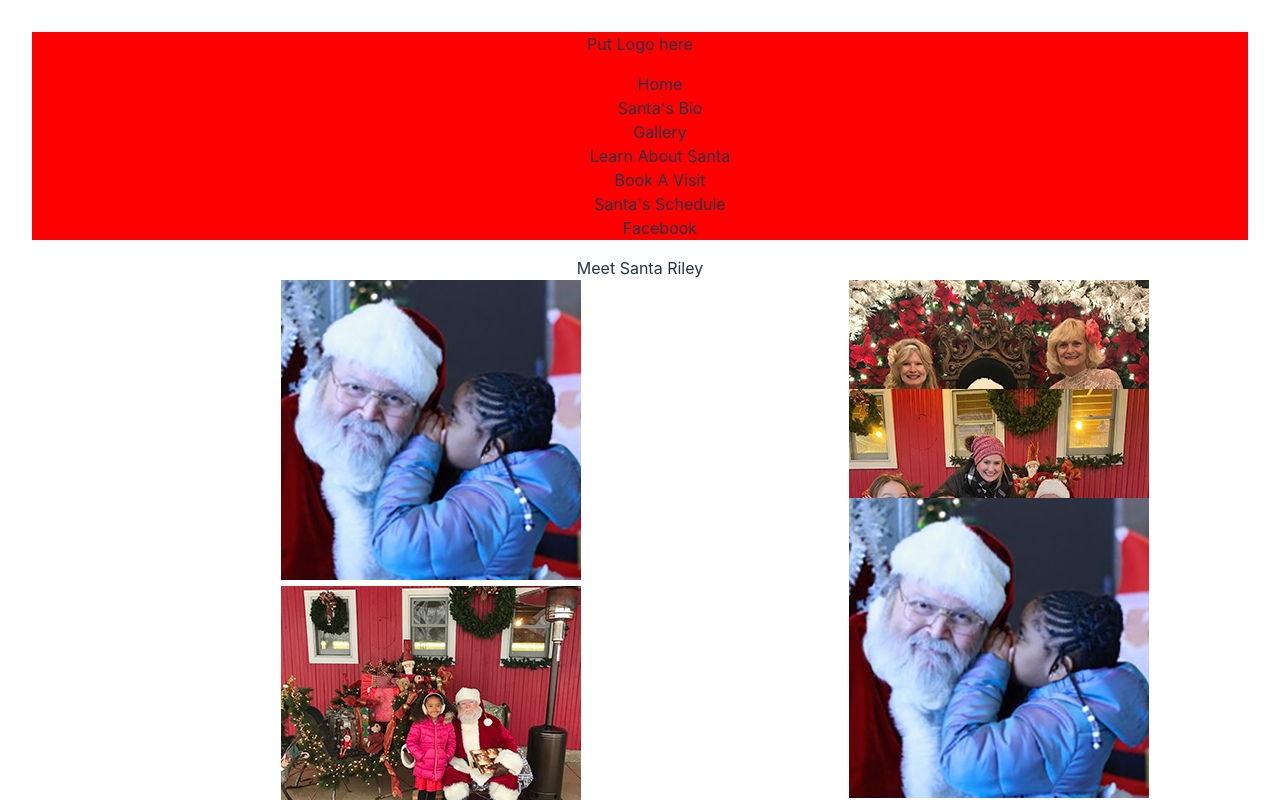
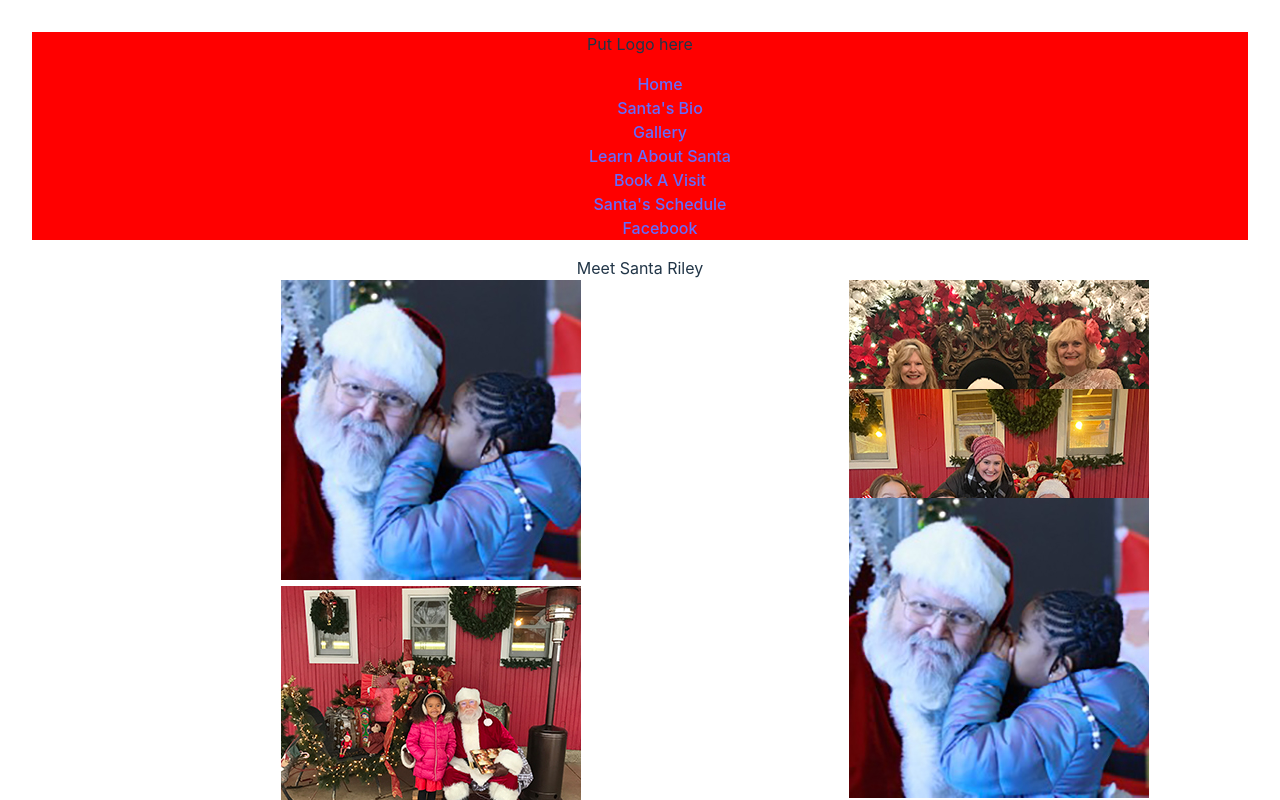
Before and after one commit to LaithsPage/my-Web-Dev-Learning, a React (Vite) app in the folder myFirstReactSite/: page / in a window 1280 px wide. Shown: the top 800 px of the page. Built offline with nearby package versions, Linux system fonts and the light colour scheme.

Commit message:
changed the way the nav renders links to use objecst instead of arrays.

```diff
--- a/myFirstReactSite/index.html
+++ b/myFirstReactSite/index.html
@@ -8,7 +8,6 @@
   </head>
   <body>
     <div id="root">
-      <h1>Hello, world!</h1>
     </div>
     <script type="module" src="/src/main.jsx"></script>
   </body>
--- a/myFirstReactSite/src/footer.jsx
+++ b/myFirstReactSite/src/footer.jsx
@@ -15,9 +15,16 @@ Some header text, then some nav links (can the nav be reused here?), then some c
 */
 import Nav from './nav.jsx'
 const links = [
-    "Home", "Santa's Bio", "Gallery",
-    "Learn About Santa", "Book A Visit", "Santa's Schedule", "Facebook"
-  ];
+
+    {link: 'index.html', text: "Home"},
+    {link: 'index.html', text: "Santa's Bio"},
+    {link: 'index.html', text: "Gallery"},
+    {link: 'index.html', text: "Learn About Santa"},
+    {link: 'index.html', text: "Book A Visit"},
+    {link: 'index.html', text: "Santa's Schedule"},
+    {link: 'index.html', text: "Facebook"},
+
+  ]
 
 export default function Footer() {
     return (
--- a/myFirstReactSite/src/main.jsx
+++ b/myFirstReactSite/src/main.jsx
@@ -7,10 +7,22 @@ import Footer from './footer.jsx'
 import './index.css'
 import './nav.css'
 
-const links = [
-  "Home", "Santa's Bio", "Gallery",
+/* const links = [
+  "index.html", "Santa's Bio", "Gallery",
   "Learn About Santa", "Book A Visit", "Santa's Schedule", "Facebook"
 ];
+ */
+const links = [
+
+  {link: 'index.html', text: "Home", id: 1},
+  {link: 'index.html', text: "Santa's Bio", id: 2},
+  {link: 'index.html', text: "Gallery", id: 3},
+  {link: 'index.html', text: "Learn About Santa", id: 4},
+  {link: 'index.html', text: "Book A Visit", id: 5},
+  {link: 'index.html', text: "Santa's Schedule", id: 6},
+  {link: 'index.html', text: "Facebook", id: 7},
+
+]
 
 ReactDOM.createRoot(document.getElementById('root')).render(
   <React.StrictMode>
--- a/myFirstReactSite/src/nav.jsx
+++ b/myFirstReactSite/src/nav.jsx
@@ -23,10 +23,15 @@ div
 /* function creates the links for the nav bar */
 function ListOfLinks({arrayOfLinks}) {
 
+    function handleMouseOver() {
+        alert('You hovered me!');
+    }
+
     return (
         <ul>
-            {arrayOfLinks.map((element, index) => (
-                <li key={index}>{element}</li>
+            {arrayOfLinks.map(({link, text, id}) => (
+            <li key={id}><a href={link} onMouseOver={handleMouseOver}>{text}</a>
+            </li>
             ))}
         </ul>
     );
@@ -51,6 +56,22 @@ export default function Nav({links}) {
     );
 }
 const links = [
-    "Home", "Santa's Bio", "Gallery",
-    "Learn About Santa", "Book A Visit", "Santa's Schedule", "Facebook"
-];
+
+    {link: 'index.html', text: "Home"},
+    {link: 'index.html', text: "Santa's Bio"},
+    {link: 'index.html', text: "Gallery"},
+    {link: 'index.html', text: "Learn About Santa"},
+    {link: 'index.html', text: "Book A Visit"},
+    {link: 'index.html', text: "Santa's Schedule"},
+    {link: 'index.html', text: "Facebook"},
+
+  ]
+
+
+
+/*                 {
+                    //if this was javascript, i would want to make a list element that has a link in it
+                    // so <li><a href="index.html" /></li>
+                    // break it down:
+                    // <li key={index}><a href="{linkProp}">{textProp}</a></li>
+                } */
```
